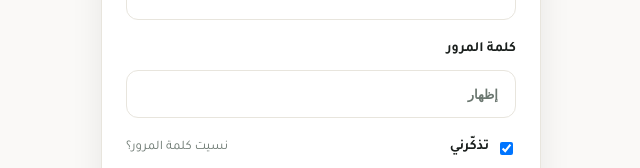
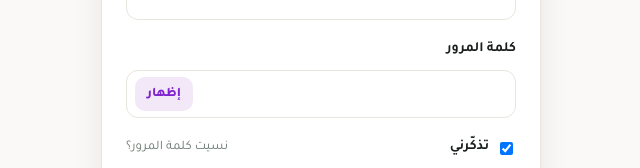
Before and after one commit to devexlynne/Khatma, a Next.js app: page /login in a window 1280 px wide. Shown: the part 199-367 px from the top of the page, without its empty margins (319-959 px from the left). Built offline with nearby package versions, Linux system fonts and the light colour scheme.

Commit message:
Fix password visibility control layout

```diff
--- a/app/globals.css
+++ b/app/globals.css
@@ -247,13 +247,15 @@ a { color: inherit; text-decoration: none; }
   border-color: var(--green);
   box-shadow: 0 0 0 4px var(--green-soft);
 }
-.pw-wrap { position: relative; }
+.pw-wrap { position: relative; width:100%; }
+.pw-wrap .input { padding-left:78px; }
 .pw-wrap .toggle {
-  position: absolute; right: 12px; top: 50%; transform: translateY(-50%);
-  background: none; border: none; cursor: pointer; color: var(--muted); font-size: 13px; font-weight: 700;
-  transition: color 0.2s ease;
+  position:absolute; left:9px; right:auto; top:50%; transform:translateY(-50%); z-index:2;
+  min-width:58px; height:34px; padding:0 10px; border:0; border-radius:10px;
+  background:var(--green-soft); cursor:pointer; color:var(--green-dark); font-family:inherit; font-size:13px; font-weight:800; line-height:1;
+  transition:color .2s ease,background .2s ease;
 }
-.pw-wrap .toggle:hover { color: var(--green); }
+.pw-wrap .toggle:hover { color:#fff; background:var(--green); }
 
 /* Nav */
 .nav {
```
